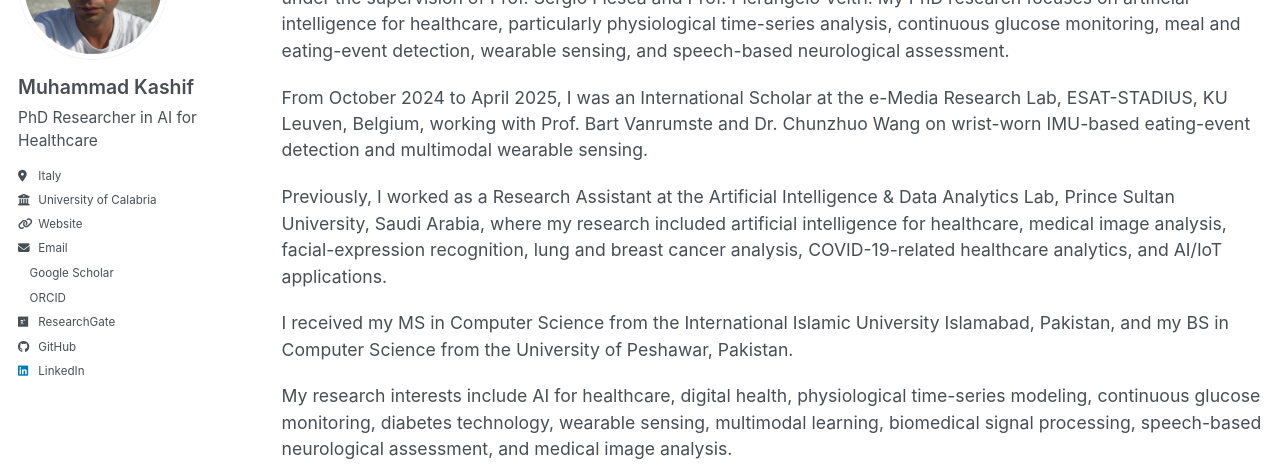
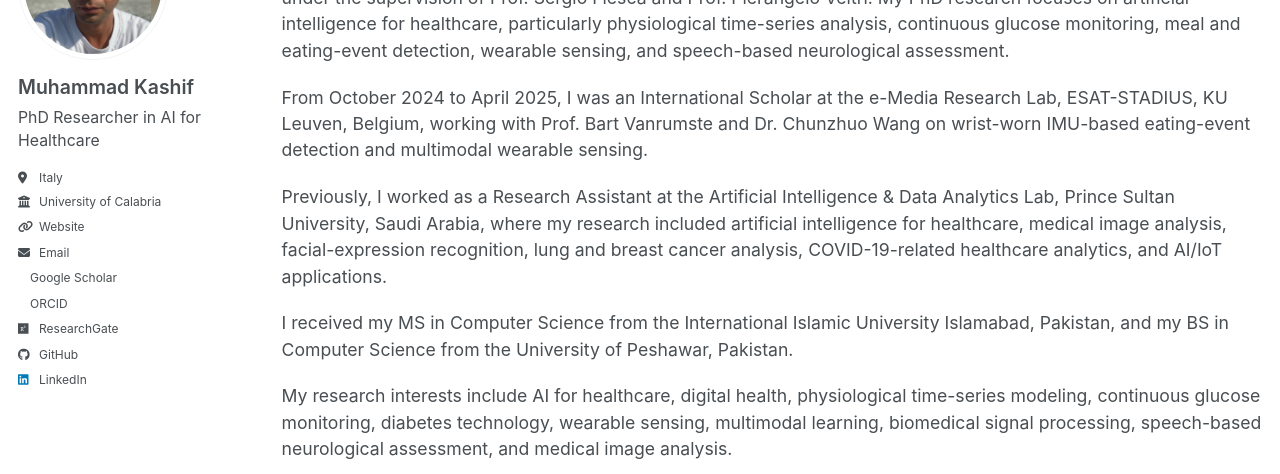
Before and after one commit to drkashifhon/drkashifhon.github.io, a Jekyll site: the page built from _pages/about.md, in a window 1280 px wide. Shown: the part 193-667 px from the top of the page. Built offline with Jekyll 4.4.1, drawn with Linux system fonts in a browser that asks for light colours; a style sheet for code colours, icons or effects is not loaded.

Commit message:
Update main.scss

```diff
--- a/assets/css/main.scss
+++ b/assets/css/main.scss
@@ -106,7 +106,7 @@
 
 /* Sidebar biography */
 .author__bio {
-  font-size: 0.86em !important;
+  font-size: 0.88em !important;
   line-height: 1.45 !important;
   font-weight: 400 !important;
   color: #494e52 !important;
@@ -116,7 +116,7 @@
 
 /* Sidebar links */
 .author__urls {
-  font-size: 0.86em !important;
+  font-size: 0.89em !important;
   color: #494e52 !important;
 }
 
```
